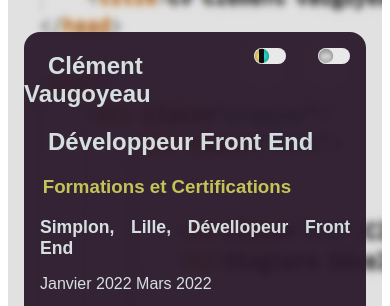
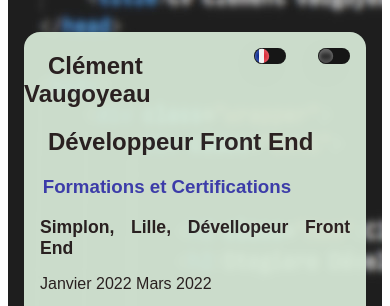
Before and after one commit to ClementVaugoyeau/cv-ligne, a website: page index.html in a window 390 px wide. Shown: the part 556-862 px from the top of the page. Drawn offline with nearby package versions, Linux system fonts and the dark colour scheme.

Commit message:
update dark mode

```diff
--- a/style.css
+++ b/style.css
@@ -219,11 +219,6 @@ box-shadow: inset 0px 8px 60px rgba(0, 0, 0, 0.1),
 
     }
 
-@media (prefers-color-scheme: dark) {
-html {
-filter: invert(100%);
-}
-}
 
 
 }
```
